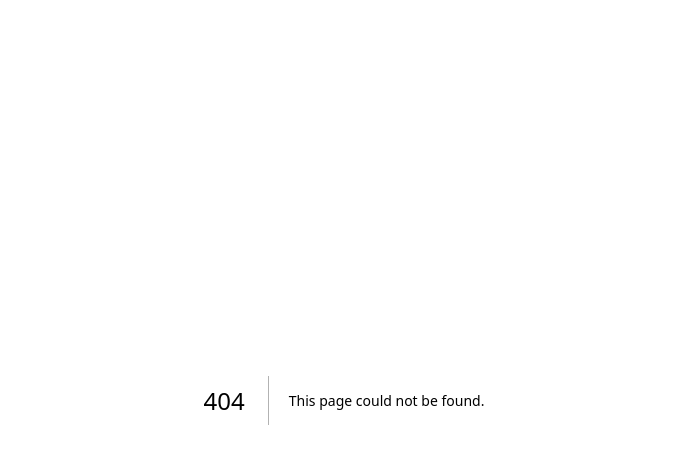
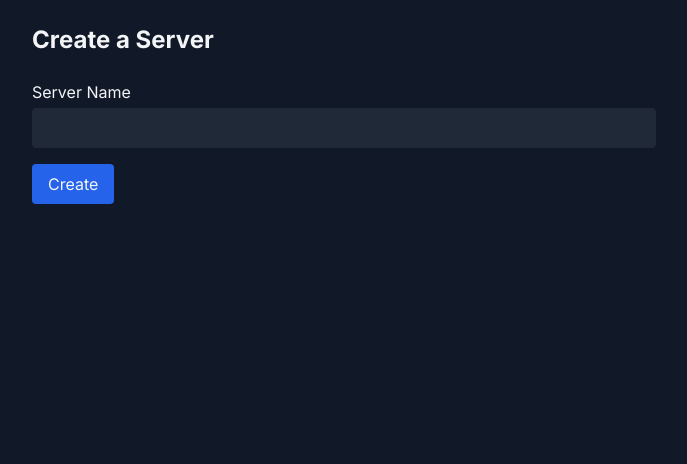
Before and after one commit to CeoSolace/Unfiltereduk, a Next.js app: page /servers/create in a window 1280 px wide. Before the commit this address had no page. Shown: the top 464 px of the page, without its empty margins (296-983 px from the left). Built offline with nearby package versions, Linux system fonts and the light colour scheme.

Commit message:
Create page.tsx

```diff
--- /dev/null
+++ b/app/servers/create/page.tsx
@@ -0,0 +1,56 @@
+// UI to create a new server (triggers /api/servers/create)
+import { redirect } from 'next/navigation';
+
+export default function CreateServerPage() {
+  return (
+    <div className="max-w-2xl mx-auto p-6">
+      <h1 className="text-2xl font-bold mb-6">Create a Server</h1>
+      <form
+        action={async (formData) => {
+          'use server';
+          const name = formData.get('name') as string;
+          const token = formData.get('token') as string;
+
+          // Get user ID from JWT (server-only)
+          const jwt = (await import('jsonwebtoken')).default;
+          const payload = jwt.verify(token, process.env.JWT_SECRET!) as { id: string };
+
+          const res = await fetch('/api/servers/create', {
+            method: 'POST',
+            headers: { 'Content-Type': 'application/json' },
+            body: JSON.stringify({ name, ownerId: payload.id }),
+          });
+
+          if (res.ok) {
+            const { serverId } = await res.json();
+            redirect(`/servers/${serverId}`);
+          } else {
+            throw new Error('Creation failed');
+          }
+        }}
+        className="space-y-4"
+      >
+        <input
+          type="hidden"
+          name="token"
+          value={''} // Will be filled by server action (not exposed to client)
+        />
+        <div>
+          <label className="block mb-1">Server Name</label>
+          <input
+            type="text"
+            name="name"
+            className="w-full p-2 bg-gray-800 rounded"
+            required
+          />
+        </div>
+        <button
+          type="submit"
+          className="px-4 py-2 bg-blue-600 hover:bg-blue-500 rounded"
+        >
+          Create
+        </button>
+      </form>
+    </div>
+  );
+}
```
